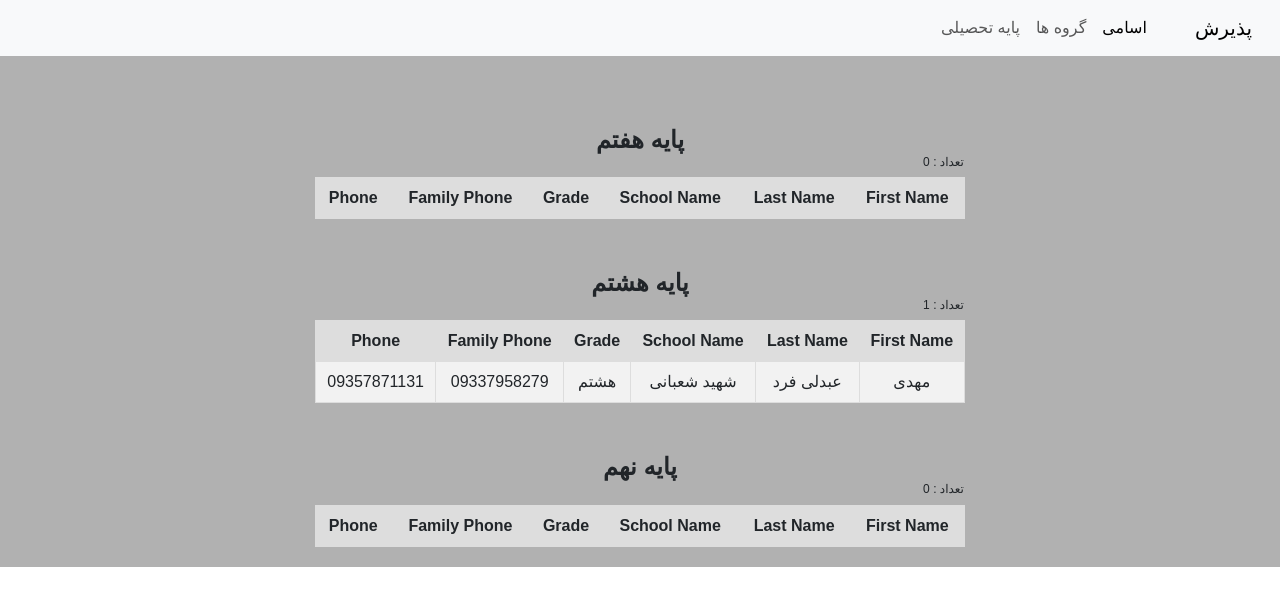
After one commit to MahdiAbdolifard/Pazirsh_Gharar, a Django app: page /grade/ in a window 1280 px wide. The commit adds this page. Shown: the top 606 px of the page. Run offline with Django 4.2, Linux system fonts and the light colour scheme; data comes from the database, SQL or seed files in the repository; both versions use the stored data as it was before the commit; lists and menus that the app fills with data are empty.

Commit message:
add grade page

```diff
--- a/home/send.py
+++ b/home/send.py
@@ -1,8 +1,8 @@
 import requests
 from sms_ir import SmsIr
 
-# def send(phone):
-# 	return requests.post("https://app.snapp.taxi/api/api-passenger-oauth/v2/otp", data={"cellphone": phone})
+def send(phone):
+	return requests.post("https://app.snapp.taxi/api/api-passenger-oauth/v2/otp", data={"cellphone": phone})
 
 sms_ir = SmsIr(
     api_key = 'xyRznNIlNgbCXNgI9dipMXac4koaujviZVnNOapCLnaHSPs13H1mhQ0v1VHQFLBo',
@@ -32,5 +32,3 @@ def test():
     'https://web.bale.ai/chat/5307148829',
     '30007732900143',
 )
-
-test()
--- a/home/urls.py
+++ b/home/urls.py
@@ -2,7 +2,8 @@ from django.urls import path
 from . import views
 
 urlpatterns = [
-    path('', views.test, name='allstudent'),
-    path('create/', views.create, name='create'),
+    path('create/', views.test, name='allstudent'),
+    path('', views.create, name='create'),
     path('group/', views.group, name='group'),
+    path('grade/', views.grade, name='grade'),
 ]
--- a/home/views.py
+++ b/home/views.py
@@ -24,6 +24,23 @@ def group(request):
     return render(request, 'group.html', {'malek':malek, 'malek_count':malek_count,
                                           'amar':amar, 'amar_count':amar_count,})
 
+
+
+def grade(request):
+    haftom = Paziresh.objects.all().filter(grade='هفتم')
+    haftom_count = Paziresh.objects.all().filter(grade='هفتم').count()
+
+    hashtom = Paziresh.objects.all().filter(grade='هشتم')
+    hashtom_count = Paziresh.objects.all().filter(grade='هشتم').count()
+
+    nohom = Paziresh.objects.all().filter(grade='نهم')
+    nohem_count = Paziresh.objects.all().filter(grade='نهم').count()
+
+    return render(request, 'grade.html', {'haftom':haftom, 'haftom_count':haftom_count,
+                                          'hashtom':hashtom, 'hashtom_count':hashtom_count,
+                                          'nohom':nohom, 'nohem_count':nohem_count,})
+
+
 def create(request):
     if request.method == 'POST':
         form = CreateForm(request.POST)
--- a/templates/base.html
+++ b/templates/base.html
@@ -18,17 +18,20 @@
 <body>
       <nav class="navbar navbar-expand-lg bg-body-tertiary">
         <div class="container-fluid">
-          <a class="navbar-brand" href="{% url 'allstudent' %}">اسامی</a>
+          <a class="navbar-brand" href="{% url 'create' %}">پذیرش</a>
           <button class="navbar-toggler" type="button" data-bs-toggle="collapse" data-bs-target="#navbarNav" aria-controls="navbarNav" aria-expanded="false" aria-label="Toggle navigation">
             <span class="navbar-toggler-icon"></span>
           </button>
           <div class="collapse navbar-collapse" id="navbarNav">
             <ul class="navbar-nav">
               <li class="nav-item">
-                <a class="nav-link active" aria-current="page" href="{% url 'create' %}">اضافه کردن</a>
+                <a class="nav-link active" aria-current="page" href="{% url 'allstudent' %}">اسامی</a>
               </li>
               <li class="nav-item">
                 <a class="nav-link" href="{% url 'group' %}">گروه ها</a>
+              </li>
+              <li class="nav-item">
+                <a class="nav-link" href="{% url 'grade' %}">پایه تحصیلی</a>
               </li>
             </ul>
           </div>
--- /dev/null
+++ b/templates/grade.html
@@ -0,0 +1,126 @@
+{% extends 'base.html' %}
+ {% block c %}
+
+ <style>
+    body {
+        direction: rtl;
+    }
+        body, td, th {
+            font-family: Calibre, sans-serif;
+            }
+            *:lang(fa) {
+                font-family: Btitr, sans-serif;
+            }
+
+.table-container {
+    display: flex;
+    justify-content: center;
+    align-items: center;
+    flex-direction: column;
+}
+
+.table-container table {
+    margin: 0 auto;
+    width: 650px;
+    border-collapse: collapse;
+    background-color: #f2f2f2;
+}
+
+.table-container h1 {
+    margin-top: 50px;
+    margin-bottom: 0;
+    font-weight: bold;
+    font-size: 24px;
+    text-align: center;
+}
+
+.table-container h6 {
+    margin-top: 0;
+    margin-right: -607px;
+    font-size: 12px;
+    text-align:right;
+}
+
+    </style>
+
+
+
+<div class="table-container">
+<h1>پایه هفتم</h1>
+ <h6> تعداد : {{ haftom_count }}</h6>
+ <table style="border-collapse: collapse; background-color: #f2f2f2;">
+    <tr style="background-color: #ddd;">
+        <th style="border: 1px solid #ddd; padding: 8px;">First Name</th>
+        <th style="border: 1px solid #ddd; padding: 8px;">Last Name</th>
+        <th style="border: 1px solid #ddd; padding: 8px;">School Name</th>
+        <th style="border: 1px solid #ddd; padding: 8px;">Grade</th>
+        <th style="border: 1px solid #ddd; padding: 8px;">Family Phone</th>
+        <th style="border: 1px solid #ddd; padding: 8px;">Phone</th>
+    </tr>
+    {% for student in haftom %}
+    <tr style="border: 1px solid #ddd;">
+        <td style="border: 1px solid #ddd; padding: 8px;">{{ student.fname }}</td>
+        <td style="border: 1px solid #ddd; padding: 8px;">{{ student.lname }}</td>
+        <td style="border: 1px solid #ddd; padding: 8px;">{{ student.school_name }}</td>
+        <td style="border: 1px solid #ddd; padding: 8px;">{{ student.grade }}</td>
+        <td style="border: 1px solid #ddd; padding: 8px;">{{ student.parent_phone }}</td>
+        <td style="border: 1px solid #ddd; padding: 8px;">{{ student.phone }}</td>
+    </tr>
+    {% endfor %}
+</table>
+</div>
+
+
+
+<div class="table-container">
+    <h1>پایه هشتم</h1>
+    <h6> تعداد : {{ hashtom_count }}</h6>
+ <table style="border-collapse: collapse ; background-color: #f2f2f2;">
+    <tr style="background-color: #ddd;">
+        <th style="border: 1px solid #ddd; padding: 8px;">First Name</th>
+        <th style="border: 1px solid #ddd; padding: 8px;">Last Name</th>
+        <th style="border: 1px solid #ddd; padding: 8px;">School Name</th>
+        <th style="border: 1px solid #ddd; padding: 8px;">Grade</th>
+        <th style="border: 1px solid #ddd; padding: 8px;">Family Phone</th>
+        <th style="border: 1px solid #ddd; padding: 8px;">Phone</th>
+    </tr>
+    {% for student in hashtom %}
+    <tr style="border: 1px solid #ddd;">
+        <td style="border: 1px solid #ddd; padding: 8px;">{{ student.fname }}</td>
+        <td style="border: 1px solid #ddd; padding: 8px;">{{ student.lname }}</td>
+        <td style="border: 1px solid #ddd; padding: 8px;">{{ student.school_name }}</td>
+        <td style="border: 1px solid #ddd; padding: 8px;">{{ student.grade }}</td>
+        <td style="border: 1px solid #ddd; padding: 8px;">{{ student.parent_phone }}</td>
+        <td style="border: 1px solid #ddd; padding: 8px;">{{ student.phone }}</td>
+    </tr>
+    {% endfor %}
+</table>
+
+
+<div class="table-container">
+    <h1>پایه نهم</h1>
+    <h6> تعداد : {{ nohem_count }}</h6>
+ <table style="border-collapse: collapse ; background-color: #f2f2f2;">
+    <tr style="background-color: #ddd;">
+        <th style="border: 1px solid #ddd; padding: 8px;">First Name</th>
+        <th style="border: 1px solid #ddd; padding: 8px;">Last Name</th>
+        <th style="border: 1px solid #ddd; padding: 8px;">School Name</th>
+        <th style="border: 1px solid #ddd; padding: 8px;">Grade</th>
+        <th style="border: 1px solid #ddd; padding: 8px;">Family Phone</th>
+        <th style="border: 1px solid #ddd; padding: 8px;">Phone</th>
+    </tr>
+    {% for student in nohom %}
+    <tr style="border: 1px solid #ddd;">
+        <td style="border: 1px solid #ddd; padding: 8px;">{{ student.fname }}</td>
+        <td style="border: 1px solid #ddd; padding: 8px;">{{ student.lname }}</td>
+        <td style="border: 1px solid #ddd; padding: 8px;">{{ student.school_name }}</td>
+        <td style="border: 1px solid #ddd; padding: 8px;">{{ student.grade }}</td>
+        <td style="border: 1px solid #ddd; padding: 8px;">{{ student.parent_phone }}</td>
+        <td style="border: 1px solid #ddd; padding: 8px;">{{ student.phone }}</td>
+    </tr>
+    {% endfor %}
+</table>
+
+
+
+ {% endblock %}
```
Also changed, not shown: db.sqlite3 (deleted).
